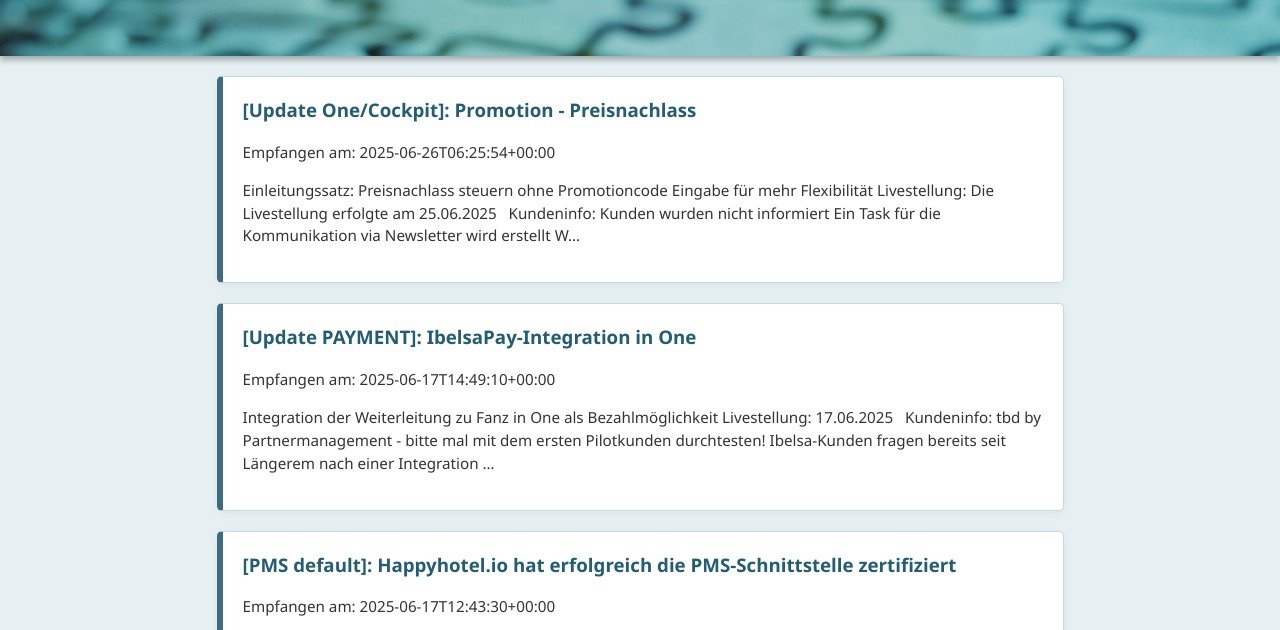
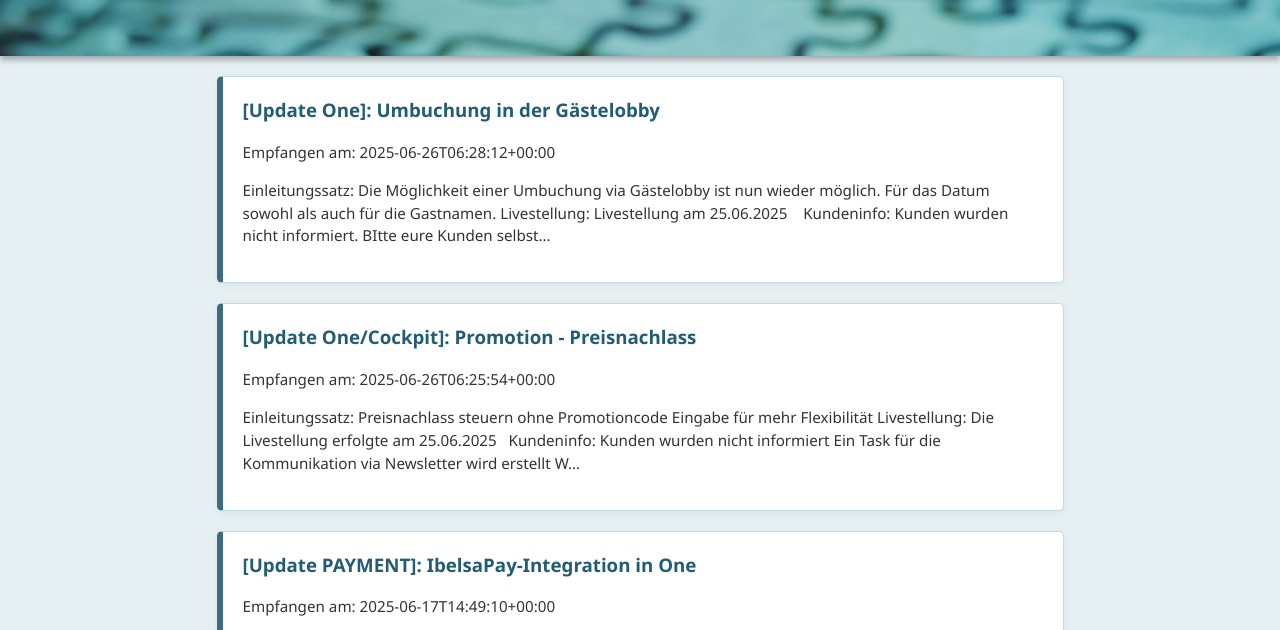
Before and after one commit to DHaukeDIRS21/dhaukedirs21.github.io, a plain HTML site: page index.html in a window 1280 px wide. Shown: the part 144-774 px from the top of the page. Drawn offline with Linux system fonts and the light colour scheme.

Commit message:
Update by Power Automate

```diff
--- a/index.html
+++ b/index.html
@@ -189,6 +189,10 @@
   <h3>[Update One/Cockpit]: Promotion - Preisnachlass</h3>
   <p>Empfangen am: 2025-06-26T06:25:54+00:00</p>
 <p> Einleitungssatz: Preisnachlass steuern ohne Promotioncode Eingabe für mehr Flexibilität Livestellung: Die Livestellung erfolgte am 25.06.2025 &nbsp; Kundeninfo: Kunden wurden nicht informiert Ein Task für die Kommunikation via Newsletter wird erstellt W…</p>
+</div><div class="email-entry" data-date="2025-06-26T06:28:12+00:00">
+  <h3>[Update One]: Umbuchung in der Gästelobby</h3>
+  <p>Empfangen am: 2025-06-26T06:28:12+00:00</p>
+<p> Einleitungssatz: Die Möglichkeit einer Umbuchung via Gästelobby ist nun wieder möglich. Für das Datum sowohl als auch für die Gastnamen. Livestellung: Livestellung am 25.06.2025&nbsp; &nbsp; Kundeninfo: Kunden wurden nicht informiert.&nbsp;BItte eure Kunden selbst…</p>
 </div><!-- INSERT HERE -->
   </div>
 
```
